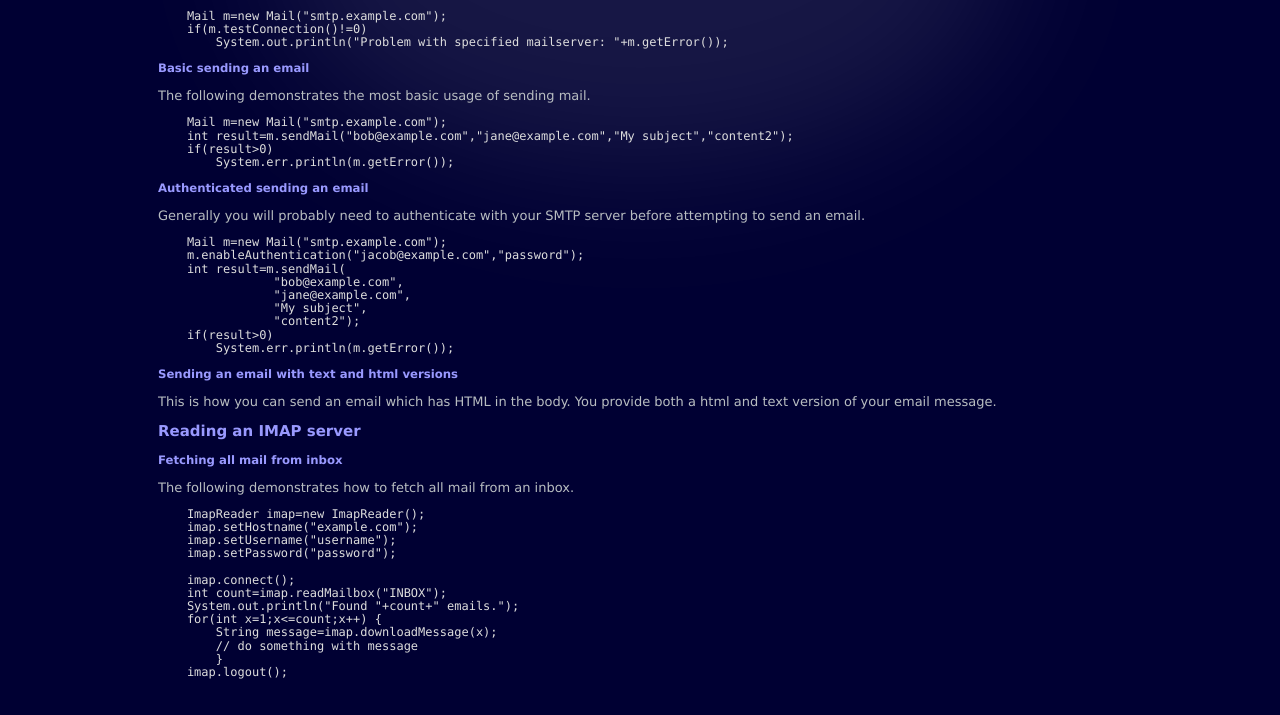
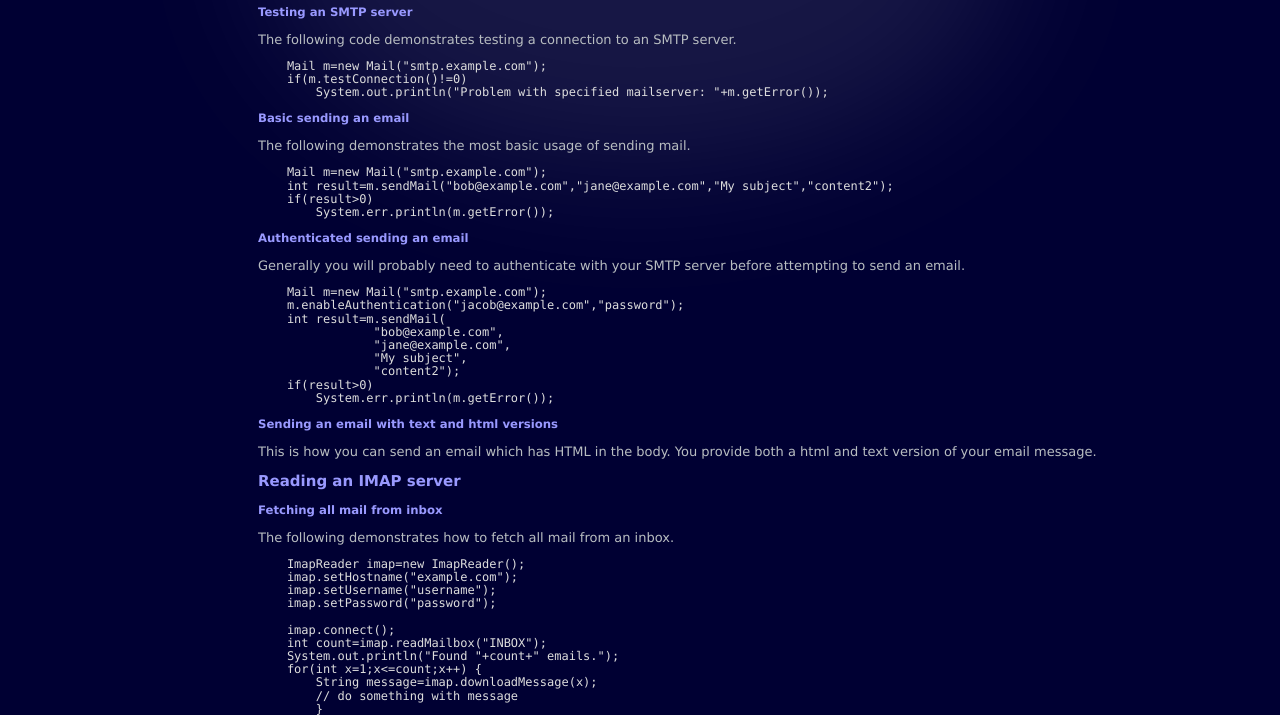
Before and after one commit to raymondtangsc/UptecsEmail, a plain HTML site: page index.html in a window 1280 px wide. Shown: the part 214-929 px from the top of the page. Before the commit the page ends 905 px from the top, so only its background shows below. Drawn offline with Linux system fonts and the light colour scheme.

Commit message:
Realign the main column slightly

```diff
--- a/index.html
+++ b/index.html
@@ -6,8 +6,8 @@ html {
 }
 
 body {
-	padding-top: 5em;
-	padding-left: 15em;
+	padding-top: 10em;
+	padding-left: 25em;
 	padding-right: 5em;
 	background: transparent url(background-glow.png) no-repeat center top;
 	font-size: 62.5%;
```
